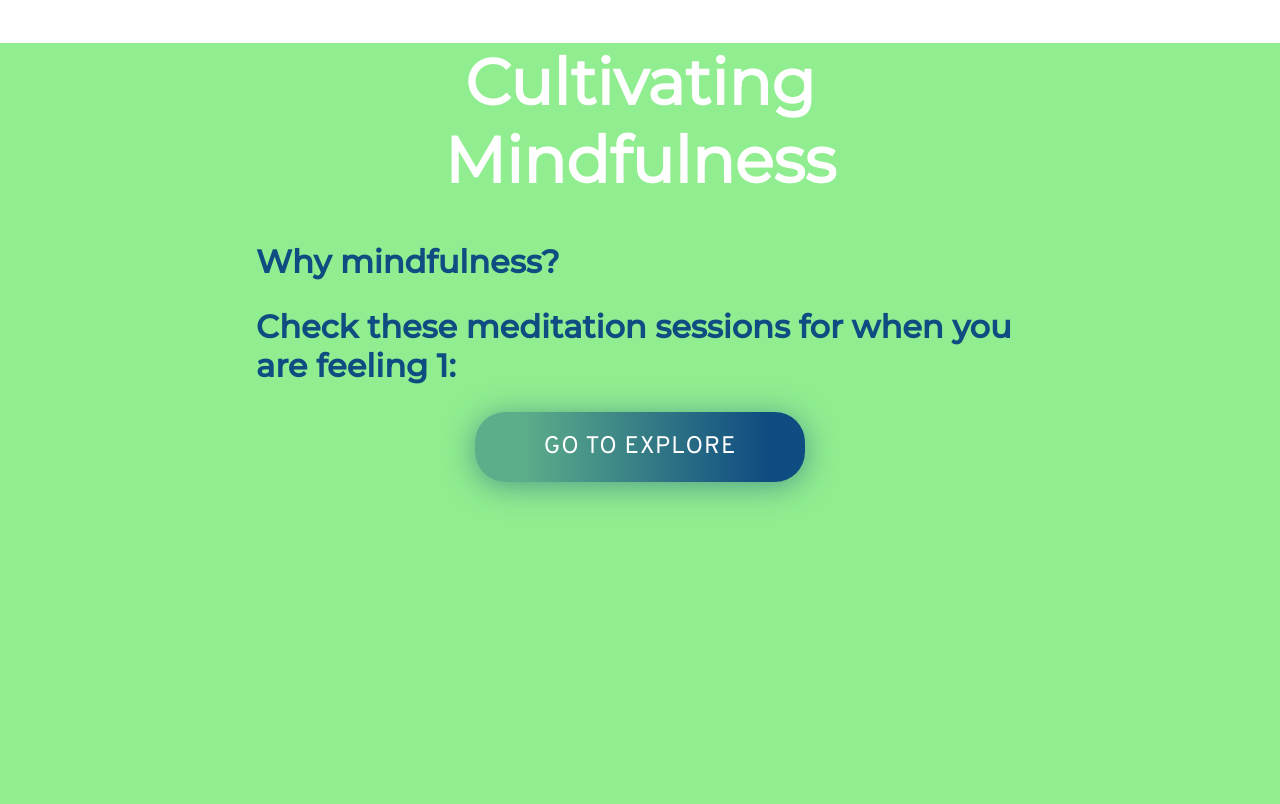
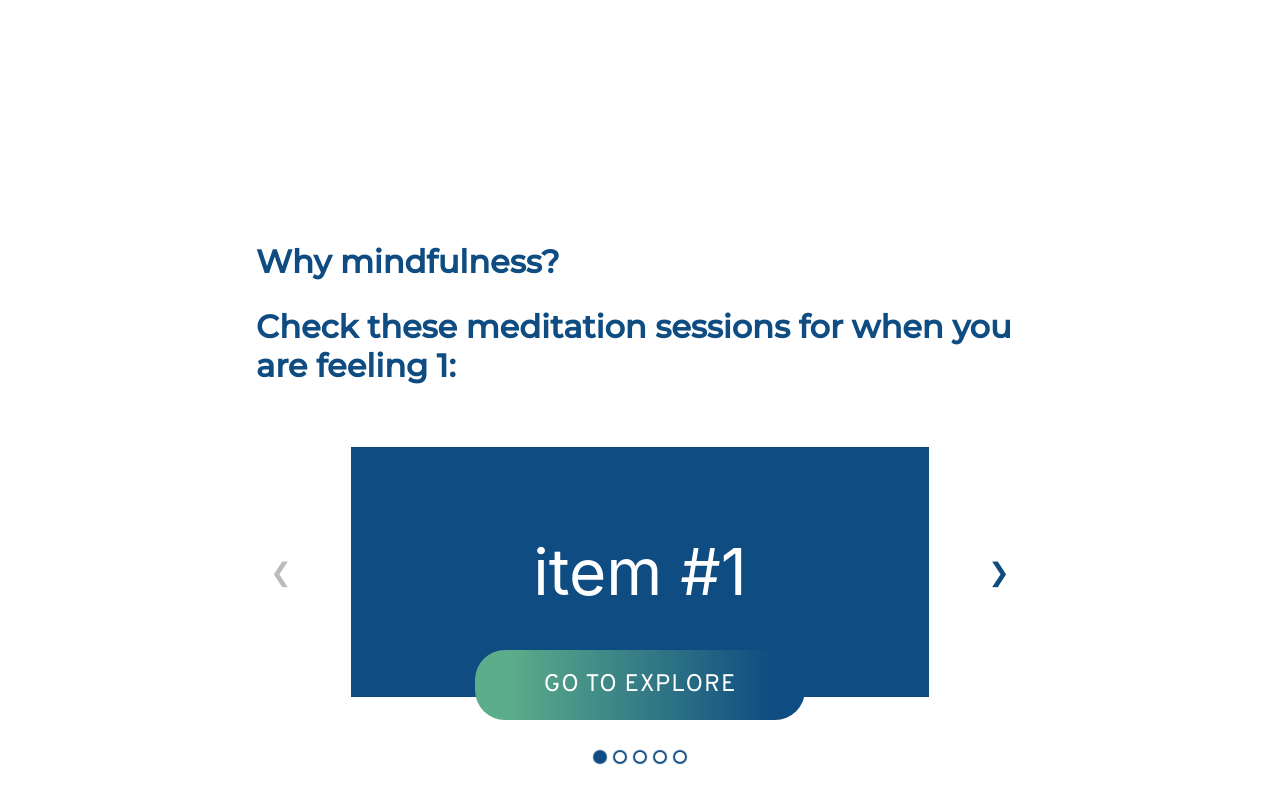
Before and after one commit to Bianca9977/Wellbeing-website, a React (Create React App) app in the folder wellbeing-website/: page /mindfulness/1 in a window 1280 px wide. Shown: the top 804 px of the page. Built offline with nearby package versions, Linux system fonts and the light colour scheme.

Commit message:
Mindfulness Carousel

```diff
--- a/wellbeing-website/package.json
+++ b/wellbeing-website/package.json
@@ -10,9 +10,12 @@
     "gh-pages": "^5.0.0",
     "react": "^18.2.0",
     "react-dom": "^18.2.0",
+    "react-elastic-carousel": "^0.11.5",
+    "react-router-dom": "^6.10.0",
     "react-scripts": "5.0.1",
     "react-select": "^5.7.2",
     "sass": "^1.60.0",
+    "styled-components": "^5.3.9",
     "web-vitals": "^2.1.4"
   },
   "scripts": {
--- a/wellbeing-website/src/App.scss
+++ b/wellbeing-website/src/App.scss
@@ -67,6 +67,7 @@ body {
       text-align: center;
       font-family: 'Overpass', sans-serif;
       font-weight: 500;
+      cursor: pointer;
     }
 
     .react-select__menu {
@@ -75,8 +76,6 @@ body {
       text-align: center;
       font-family: 'Overpass', sans-serif;
       font-weight: 500;
-
-
     }
 
     .react-select__indicator-separator {
--- a/wellbeing-website/src/Mindfulness.js
+++ b/wellbeing-website/src/Mindfulness.js
@@ -1,13 +1,28 @@
 import React from 'react';
+import Carousel from 'react-elastic-carousel';
 import { Routes, Route, useParams } from "react-router-dom";
 import './styles/mindfulness.scss';
 import './styles/common.scss';
 import { useNavigate } from "react-router-dom";
+import Item from './components/Item';
 
 export default function Mindfulness() {
     let navigate = useNavigate();
     let params = useParams();
     const mood = params.mood;
+
+    let items= [
+        {id: 1, title: 'item #1'},
+        {id: 2, title: 'item #2'},
+        {id: 3, title: 'item #3'},
+        {id: 4, title: 'item #4'},
+        {id: 5, title: 'item #5'}
+    ]
+    const breakPoints = [
+        { width: 1, itemsToShow: 1 },
+        { width: 550, itemsToShow: 1, itemsToScroll: 2 },
+        { width: 768, itemsToShow: 2, itemsToScroll: 2 }
+    ];
 
     const happyRecomm = [
         {
@@ -53,7 +68,11 @@ export default function Mindfulness() {
                 </div>
                 <div>
                     <h2>Check these meditation sessions for when you are feeling <span className='mood-text'>{mood}</span>:</h2>
-
+                    <Carousel breakPoints={breakPoints}>
+                        {items.map((item) => (
+                            <Item key={item.id} item={item}></Item>
+                        ))}
+                    </Carousel>
                 </div>
                 <button className='explore-button' onClick={goToExplore}>
                     GO TO EXPLORE
--- /dev/null
+++ b/wellbeing-website/src/components/Item.js
@@ -0,0 +1,11 @@
+import React from 'react';
+import '../styles/item.scss';
+
+export default function Item(props) {
+
+  return (
+      <div  className="component-item">
+        {props.item.title}
+      </div>
+    );
+}
--- a/wellbeing-website/src/styles/common.scss
+++ b/wellbeing-website/src/styles/common.scss
@@ -1,6 +1,9 @@
+@import './variables.scss';
+@import './fonts.scss';
+
 .explore-button {
-    background: linear-gradient(90deg, #5CAD8A 14.93%, #0F4C81 88.07%);
-    box-shadow: 0px 4px 30px 0px #0F4C8180;
+    background: linear-gradient(90deg, #5CAD8A 10%, #0F4C81 90%);
+    //box-shadow: 0px 4px 30px 0px #0F4C8180;
     width: 330px;
     height: 70px;
     border-radius: 30px;
@@ -10,4 +13,15 @@
     cursor: pointer;
     font-family: 'Overpass', sans-serif;
     letter-spacing: 1px;
+    position: absolute;
+    margin: auto;
+    left: 0;
+    right: 0;
+    bottom: 10%;
+    transition: all 1s;
+
+    &:hover {
+        transition: all 1s;
+        box-shadow: 0px 4px 30px 0px $color_orange;
+    }
 }
--- /dev/null
+++ b/wellbeing-website/src/styles/item.scss
@@ -0,0 +1,20 @@
+@import './variables.scss';
+@import './fonts.scss';
+
+.component-item {
+    display: flex;
+  justify-content: center;
+  align-items: center;
+  height: 250px;
+  width: 100%;
+  background-color: $color_primary;
+  color: #fff;
+  margin: 35px;
+  font-size: 4em;
+
+  &:hover {
+    cursor: pointer;
+    transition: all 1s;
+    box-shadow: 0px 4px 30px 10px $color_orange;
+    }
+}
--- a/wellbeing-website/src/styles/mindfulness.scss
+++ b/wellbeing-website/src/styles/mindfulness.scss
@@ -2,8 +2,13 @@
 @import './fonts.scss';
 
 .mindfulness-container {
+    position: absolute;
+    top: 0;
+    bottom: 0;
+    left: 0;
+    right: 0;
     height: 100vh;
-    background: $color_light;
+   // background: $color_light;
 
     .container {
         max-width: 60vw;
@@ -23,4 +28,62 @@
             font-family: 'Montserrat Medium', sans-serif;
         }
     }
+
+    //CAROUSEL STYLING
+
+    .seperator {
+        width: 100%;
+    }
+
+    .controls-wrapper {
+        width: 100%;
+    }
+
+    .carousel-wrapper {
+        width: 100%;
+    }
+
+    .rec-arrow {
+        background-color: transparent;
+        box-shadow: none;
+        color: $color_primary;
+
+        &:enabled {
+            &:hover {
+                color: $color_orange !important;
+            }
+        }
+
+        &:enabled {
+            background-color: transparent !important;
+            box-shadow: none !important;
+            color: $color_primary !important;
+        }
+
+        &:disabled {
+            color: $color_grey;
+            cursor: default;
+        }
+    }
+
+    .rec-dot {
+        box-shadow: $color_primary 0px 0px 1px 2px;
+
+        &:hover {
+            box-shadow: $color_primary 0px 0px 1px 2px;
+            transform: scale(1.2);
+        }
+
+        &:focus {
+            box-shadow: $color_primary 0px 0px 1px 2px;
+        }
+
+        &_active {
+            background-color: $color_primary;
+            box-shadow: $color_primary 0px 0px 1px 2px;
+        }
+
+
+    }
+
 }
--- a/wellbeing-website/src/styles/variables.scss
+++ b/wellbeing-website/src/styles/variables.scss
@@ -3,3 +3,4 @@ $color_secondary: #5CAD8A;
 $color_text: #291711;
 $color_light: #90EE90;
 $color_orange: #FFB347;
+$color_grey: #BBBBBB;
```
Also changed, not shown: 1 other file (tests, documents, lock files or other folders).
